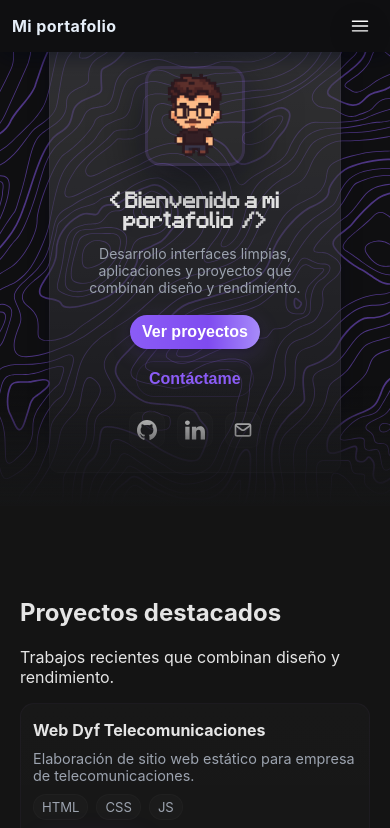
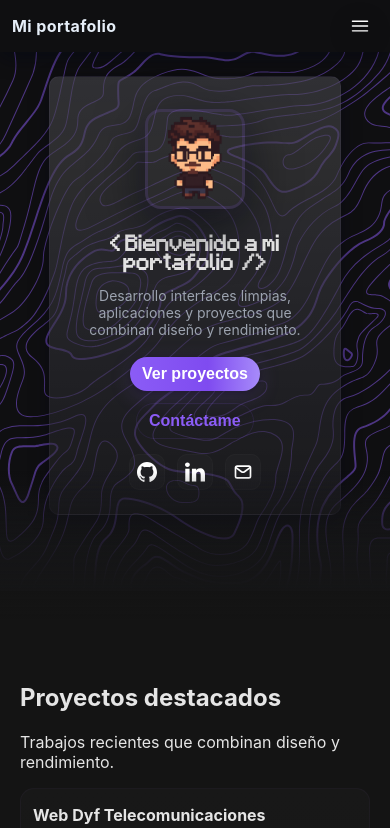
Before and after one commit to Danielgofu/Mi-Portafolio, a React (Vite) app: page / in a window 390 px wide. Shown: the top 828 px of the page. Built offline with nearby package versions, Linux system fonts and the light colour scheme.

Commit message:
solucionado el error del hero en dispositivos pequeños

```diff
--- a/src/styles/Hero.css
+++ b/src/styles/Hero.css
@@ -219,7 +219,7 @@ html,body{
 
 @media (max-width: 880px) {
   .hero {
-    min-height: 60vh;
+    min-height: 70vh;
   }
 
   .hero-content {
```
